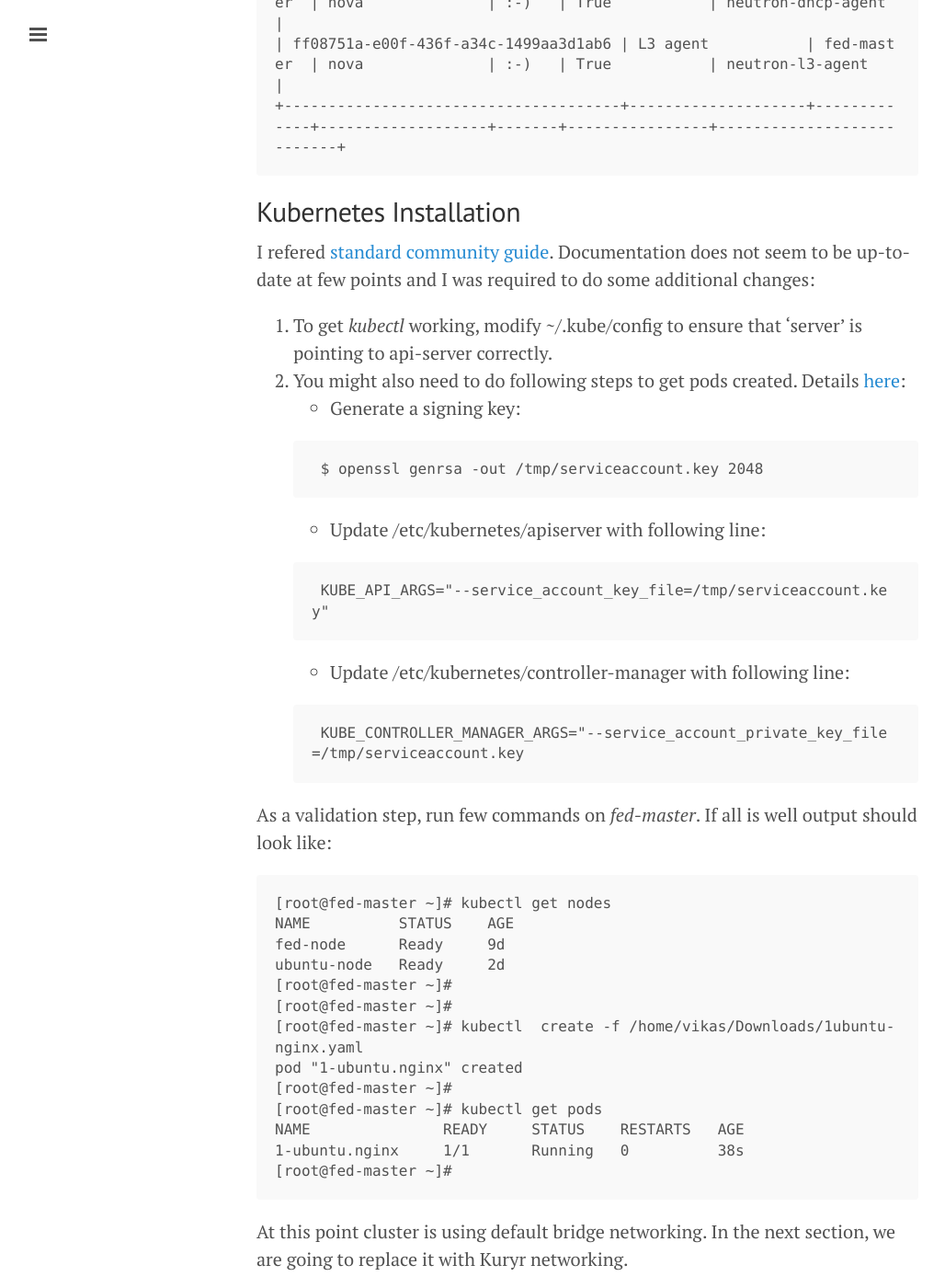
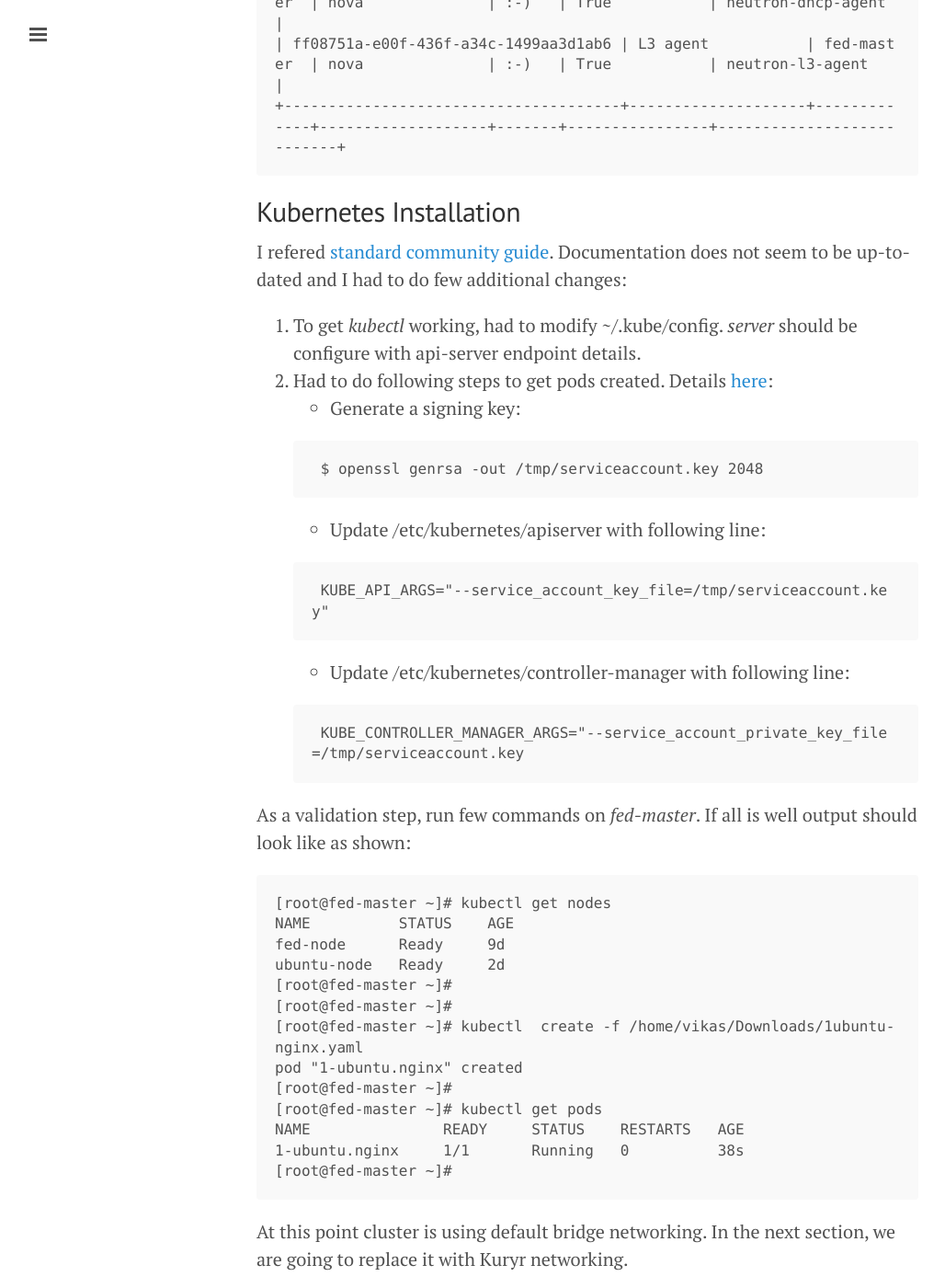
Before and after one commit to vikaschoudhary16/vikaschoudhary16.github.io, a Jekyll site: the page built from _posts/2016-08-21-k8s-kuryr-neutron.md, in a window 1280 px wide and 1400 px high, scrolled down 3848 px. Shown: the whole window at 92% size, without its empty margins (1-1029 px from the left). Built offline with Jekyll 4.4.1, drawn with Linux system fonts in a browser that asks for light colours; comment, search, counter and statistics services are not loaded; some of the changed text lies outside the part shown.

Commit message:
Corrections

````diff
--- a/_posts/2016-08-21-k8s-kuryr-neutron.md
+++ b/_posts/2016-08-21-k8s-kuryr-neutron.md
@@ -148,10 +148,10 @@ After successful installation *neutron agent-list* should show three OpenvSwitch
 
 ## Kubernetes Installation
 
-I refered [standard community guide](http://kubernetes.io/docs/getting-started-guides/fedora/fedora_manual_config/). Documentation does not seem to be up-to-date at few points and I was required to do some additional changes:
+I refered [standard community guide](http://kubernetes.io/docs/getting-started-guides/fedora/fedora_manual_config/). Documentation does not seem to be up-to-dated and I had to do few additional changes:
 
-1. To get *kubectl* working, modify ~/.kube/config to ensure that ‘server’ is pointing to api-server correctly.
-2. You might also need to do following steps to get pods created. Details [here](https://github.com/kubernetes/kubernetes/issues/11355#issuecomment-127378691):
+1. To get *kubectl* working, had to modify ~/.kube/config. *server* should be configure with api-server endpoint details.
+2. Had to do following steps to get pods created. Details [here](https://github.com/kubernetes/kubernetes/issues/11355#issuecomment-127378691):
   * Generate a signing key:
 
 	```
@@ -171,7 +171,7 @@ I refered [standard community guide](http://kubernetes.io/docs/getting-started-g
 	```
 
 
-As a validation step, run few commands on *fed-master*. If all is well output should look like:
+As a validation step, run few commands on *fed-master*. If all is well output should look like as shown:
 
 ~~~
 [root@fed-master ~]# kubectl get nodes
````
Also changed, not shown: other parts of _posts/2016-08-21-k8s-kuryr-neutron.md (+4 -4 lines).
